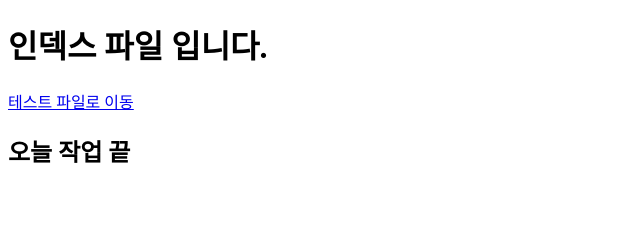
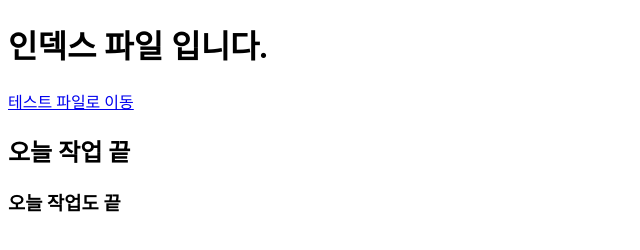
Before and after one commit to iopgoom/test00, a plain HTML site: page index.html in a window 1280 px wide. Shown: the whole page, without its empty margins (0-640 px from the left). Drawn offline with Linux system fonts and the light colour scheme.

Commit message:
h3 태그 생성

```diff
--- a/index.html
+++ b/index.html
@@ -13,5 +13,7 @@
 
     <h2>오늘 작업 끝</h2>
 
+    <h3>오늘 작업도 끝</h3>
+
 </body>
 </html>
```
